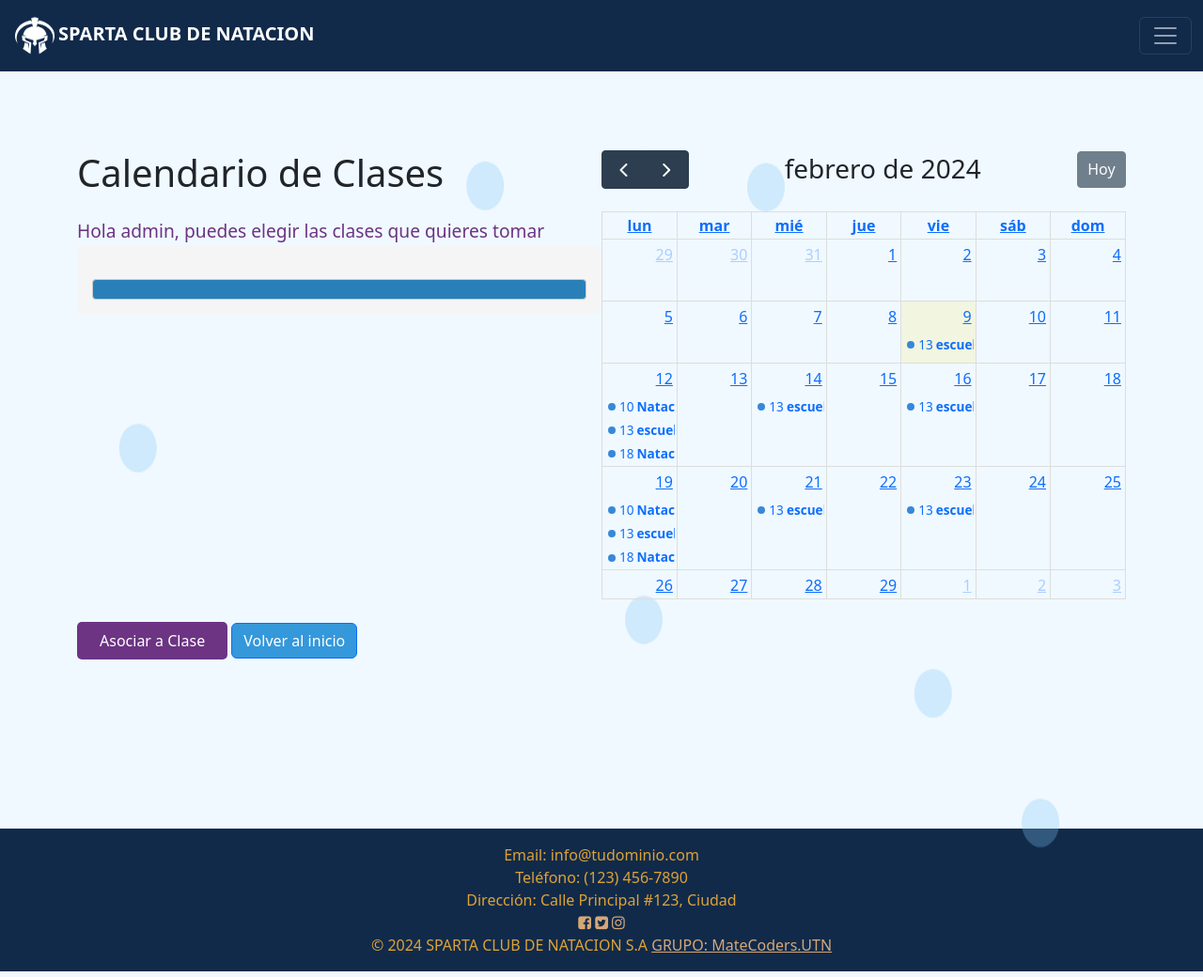
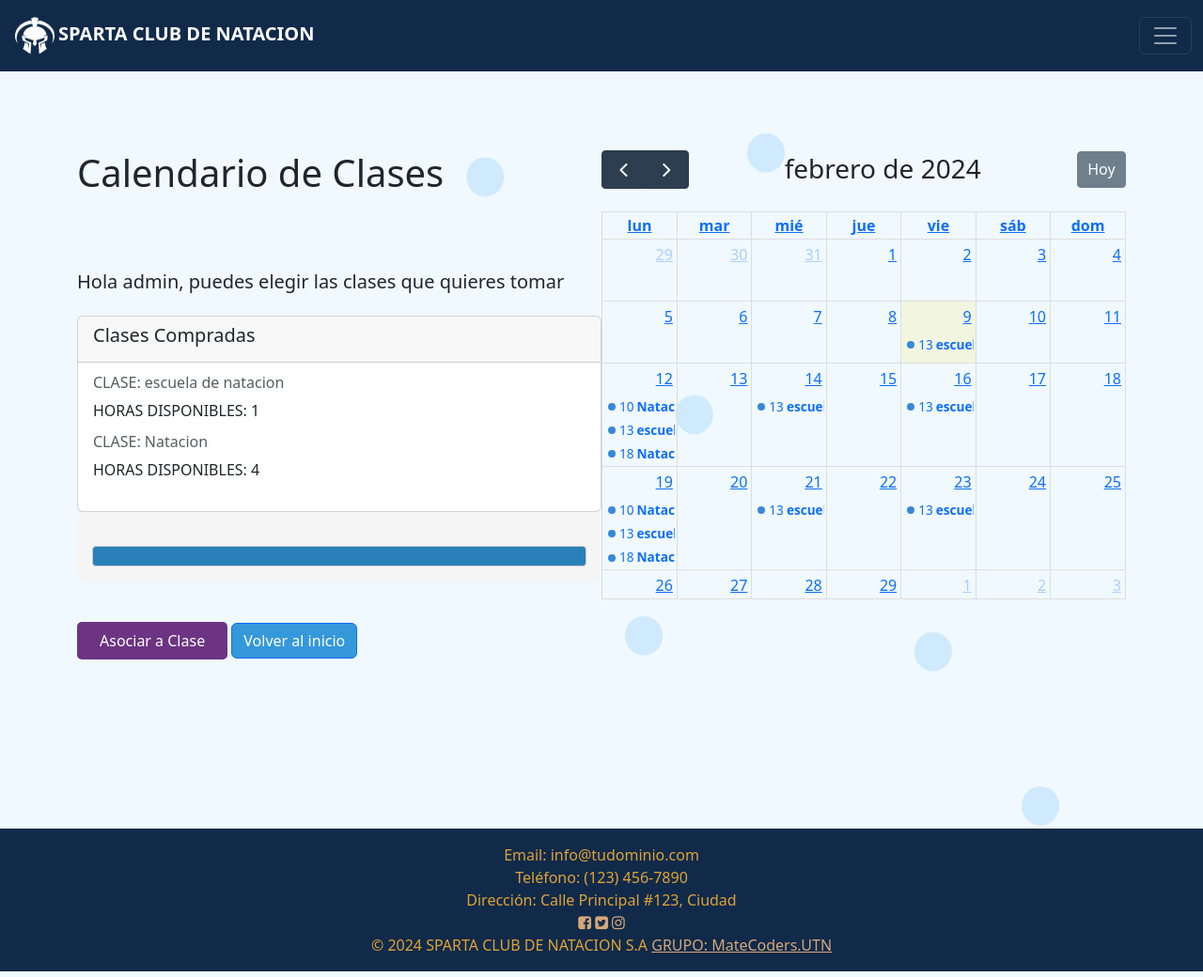
Before and after one commit to MartinT2222/Natacion, a Django app: page /asociar_usuario_clases/ in a window 1280 px wide. Shown: the whole page at 94% size. Run offline with Django 4.2, Linux system fonts and the light colour scheme; a user stored in the database is signed in; data comes from the database, SQL or seed files in the repository; both versions use the stored data as it was after the commit; lists and menus that the app fills with data are empty; some libraries are stand-ins or nearby versions.

Commit message:
informacion de cupos disponibles en  el calendario

```diff
--- a/ppsNatacion/TIENDA/templates/tienda/asociar_usuario_clases.html
+++ b/ppsNatacion/TIENDA/templates/tienda/asociar_usuario_clases.html
@@ -5,7 +5,21 @@
 <div style="display: flex;">
     <div style="flex: 1;">
         <h1 class="titulo">Calendario de Clases</h1>
-        <label class="saludo-label">Hola {{ request.user.username }}, puedes elegir las clases que quieres tomar</label><br>
+        <h5 class="card-title titulo">Hola {{ usuario.username }}, puedes elegir las clases que quieres tomar</h5>
+        <div class="card">
+            <div class="card-header">
+
+                <h5 class="card-title">Clases Compradas</h5>
+            </div>
+            <div class="card-body">
+                {% for compra in clases_compradas %}
+                <div class="mb-3">
+                    <h6 class="card-subtitle mb-2 text-muted">CLASE: {{ compra.clase_comprada }}</h6>
+                    <p class="card-text">HORAS DISPONIBLES: {{ compra.cupos_disponibles_pagos }}</p>
+                </div>
+                {% endfor %}
+            </div>
+        </div>
         <form method="post" id="claseForm" action="{% url 'tienda:asociar_usuario_clases' %}">
             {% csrf_token %}
             <input type="hidden" name="clase_id" value="{{ clase.id }}">
--- a/ppsNatacion/TIENDA/views.py
+++ b/ppsNatacion/TIENDA/views.py
@@ -179,12 +179,14 @@ def asociar_usuario_clases(request):
     clases_compradas = ComprasClase.objects.filter(usuario=request.user).values_list('clase_comprada', flat=True)
 
     clases = ClaseNatacion.objects.filter(nombre__in=clases_compradas)
-
-
+    usuario = request.user  # Acceder al usuario autenticado
+    clases_compradas = ComprasClase.objects.filter(usuario=request.user)
+    print(f"clases_compradas: {clases_compradas}")
     #print(f"asociar_usuario_clases: {clases}")
     #print(f"Me trae todos los ClaseNatacion object (1)> al entrar en la vista Asiciar usuarios a clases: ")
 
-    return render(request, 'tienda/asociar_usuario_clases.html', {'clases': clases})  # Reemplaza 'ruta_de_tu_template.html' con el nombre correcto de tu template
+    return render(request, 'tienda/asociar_usuario_clases.html', {'clases': clases,'usuario': usuario,'clases_compradas':clases_compradas })  # Reemplaza 'ruta_de_tu_template.html' con el nombre correcto de tu template
+
 
 
 
@@ -225,7 +227,6 @@ def get_horarios_clase(request):
     } for evento in eventos]
 
     return JsonResponse(eventos_json, safe=False)
-
 
 
 
```
Also changed, not shown: ppsNatacion/db.sqlite3, ppsNatacion/static/css/styles.css (line endings or trailing spaces).
